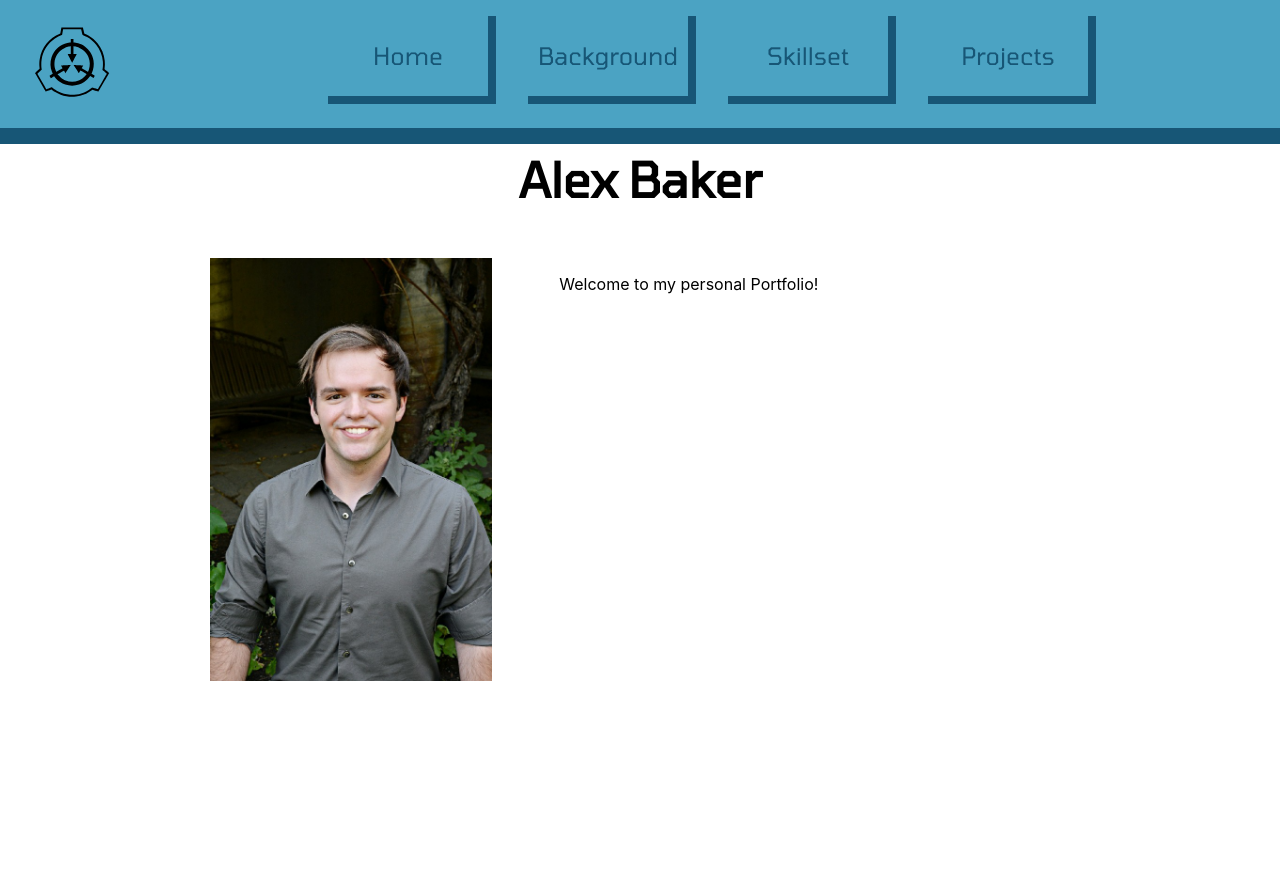
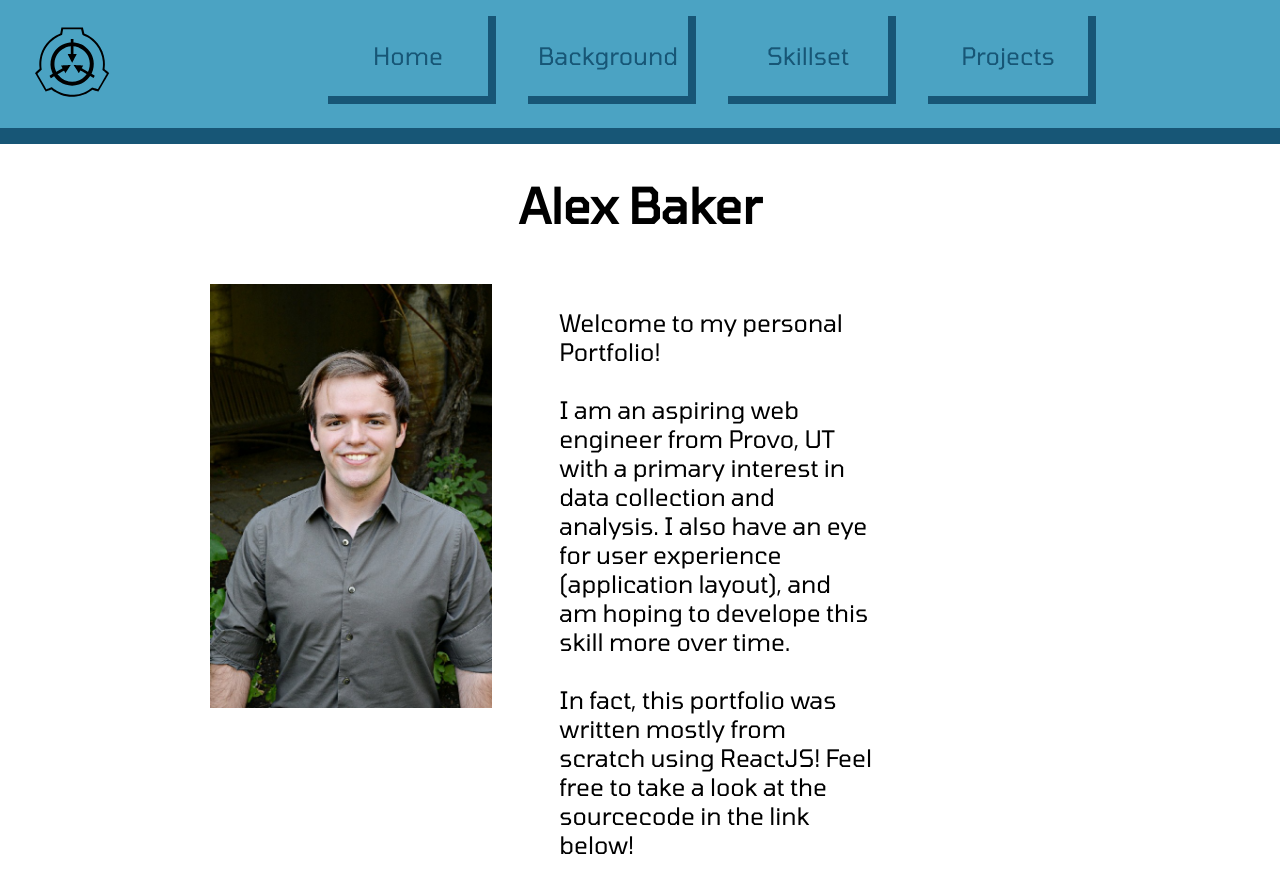
Before and after one commit to AlexJetB/alexjoebaker-portfolio, a React (Create React App) app: page / in a window 1280 px wide. Shown: the top 892 px of the page. Before the commit the page ends 800 px from the top, so only its background shows below. Built offline with nearby package versions, Linux system fonts and the light colour scheme.

Commit message:
Scrollbar removal, update to homepage

```diff
--- a/src/pages/Home.js
+++ b/src/pages/Home.js
@@ -5,7 +5,17 @@ import profileImg from '../images/profile.png';
 
 const Home = () => {
   return (
-    <PageOverview profileImgSrc={profileImg} header="Alex Baker">Welcome to my personal Portfolio!</PageOverview>
+    <PageOverview profileImgSrc={profileImg} header="Alex Baker">
+      <div>
+      Welcome to my personal Portfolio! <br />
+      <br />
+      I am an aspiring web engineer from Provo, UT with a primary interest in data collection and analysis. I also have an eye for
+      user experience (application layout), and am hoping to develope this skill more over time. <br />
+      <br />
+      In fact, this portfolio was written mostly from scratch using ReactJS! Feel free to take a look at the sourcecode in the link below!
+      <br />
+      </div>
+    </PageOverview>
   )
 };
 
--- a/src/styles/AppNavigation.css
+++ b/src/styles/AppNavigation.css
@@ -18,9 +18,10 @@
 }
 
 .Navigation-bar-outer {
-  position: fixed; /* Set the navbar to fixed position */
+  position: sticky; /* Set the navbar to fixed position */
   top: 0; /* Position the navbar at the top of the page */
   width: 100%; /* Full width */
+  height: 10%;
   display: flex;
   flex-direction: row;
   align-items: center;
--- a/src/styles/Layout.css
+++ b/src/styles/Layout.css
@@ -16,7 +16,19 @@
 }
 
 .main {
-  margin-top: 150px;
+  background-color: #fff;
+  width: 100%;
+  height: 100%;
+  overflow-y: hidden;
+}
+
+body::-webkit-scrollbar {
+  display: none; /* Chrome, Safari */
+}
+
+body {
+  -ms-overflow-style: none;  /* IE and Edge */
+  scrollbar-width: none;  /* Firefox */
 }
 
 .column {
@@ -42,3 +54,8 @@ h1 {
   font-size: 3rem;
   text-align: center;
 }
+
+p {
+  font-family: 'Tomorrow';
+  font-size: 1.5rem;
+}
```
